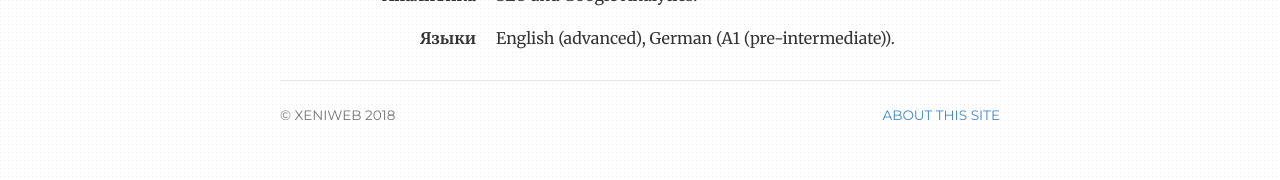
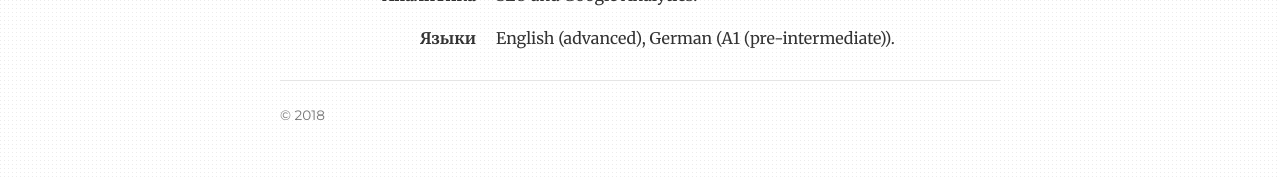
Before and after one commit to cvkp/cvkp.github.io, a Jekyll site: the page built from index.html, in a window 1280 px wide. Shown: the part 1392-1572 px from the top of the page. Built offline with Jekyll 4.4.1, drawn with Linux system fonts in a browser that asks for light colours; nearby versions of some CDN libraries; the list of posts is cut into pages by our own code.

Commit message:
Update footer.html

```diff
--- a/_includes/footer.html
+++ b/_includes/footer.html
@@ -1,10 +1,10 @@
 <div class="footer">
 	<div class="row">
 	<div class="col-sm-8">
-	<p><small>&copy; xeniweb 2018</small></p>
+	<p><small>&copy; 2018</small></p>
 	</div>
 	<div class="col-sm-4">
-	<p class="pull-right"><small><a href="/about" title="About this site">About this site</a></small></p>
+
 	</div>
 	</div>
 </div> <!-- /footer -->
```
